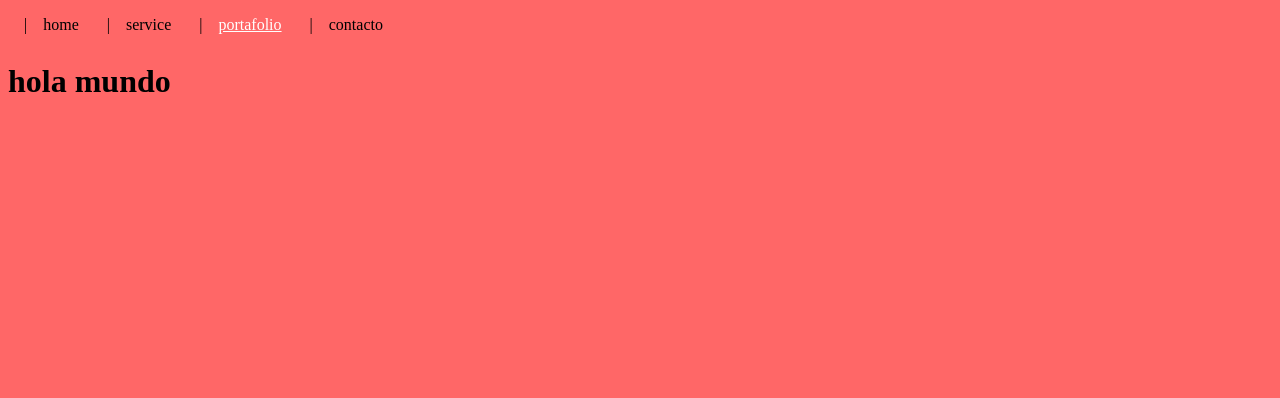
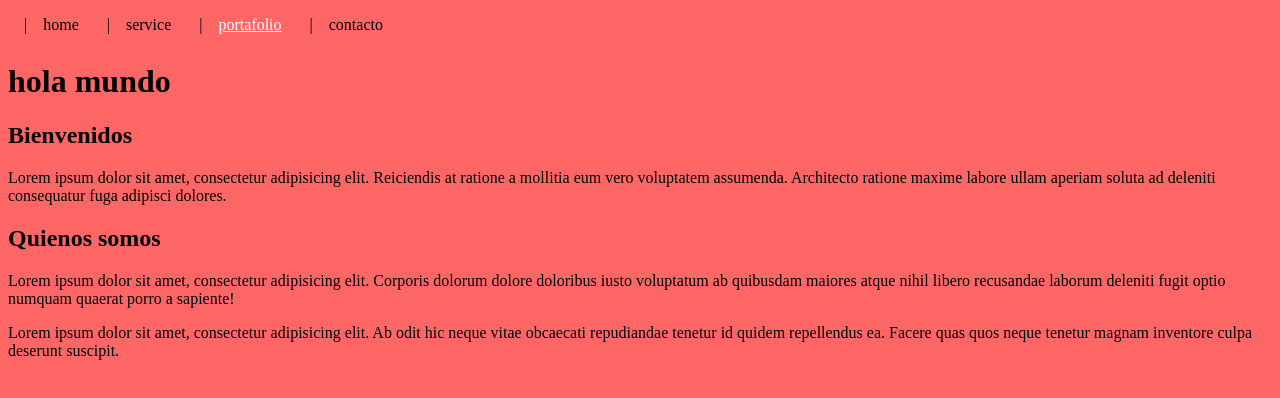
Before and after one commit to damesa/practica, a plain HTML site: page index.html in a window 1280 px wide. Drawn offline with Linux system fonts and the light colour scheme.

Commit message:
Agregando los dos primeros articulos

```diff
--- a/index.html
+++ b/index.html
@@ -16,5 +16,17 @@
 	</nav>
 </header>
 	<h1>hola mundo</h1>
+     <section>
+         <article>
+            <h2>Bienvenidos</h2>
+            <p>Lorem ipsum dolor sit amet, consectetur adipisicing elit. Reiciendis at ratione a mollitia eum vero voluptatem assumenda. Architecto ratione maxime labore ullam aperiam soluta ad deleniti consequatur fuga adipisci dolores.</p>
+         </article>
+
+         <article>
+             <h2>Quienos somos</h2>
+             <p>Lorem ipsum dolor sit amet, consectetur adipisicing elit. Corporis dolorum dolore doloribus iusto voluptatum ab quibusdam maiores atque nihil libero recusandae laborum deleniti fugit optio numquam quaerat porro a sapiente!</p>
+             <p>Lorem ipsum dolor sit amet, consectetur adipisicing elit. Ab odit hic neque vitae obcaecati repudiandae tenetur id quidem repellendus ea. Facere quas quos neque tenetur magnam inventore culpa deserunt suscipit.</p>
+         </article>
+    </section>
 </body>
 </html>
```
